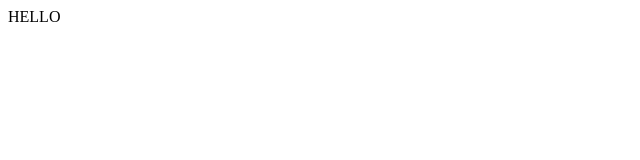
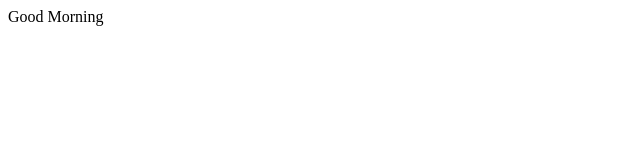
Before and after one commit to Vaishnavi1898/1st-assignment, a plain HTML site: page index.html in a window 1280 px wide. Shown: the full height of the page, 0-640 px from the left. Drawn offline with Linux system fonts and the light colour scheme.

Commit message:
new chnges in index.html file

```diff
--- a/index.html
+++ b/index.html
@@ -1,3 +1,4 @@
 <html>
-<body>HELLO</body>
+<body>Good Morning
+</body>
 </html>
```
